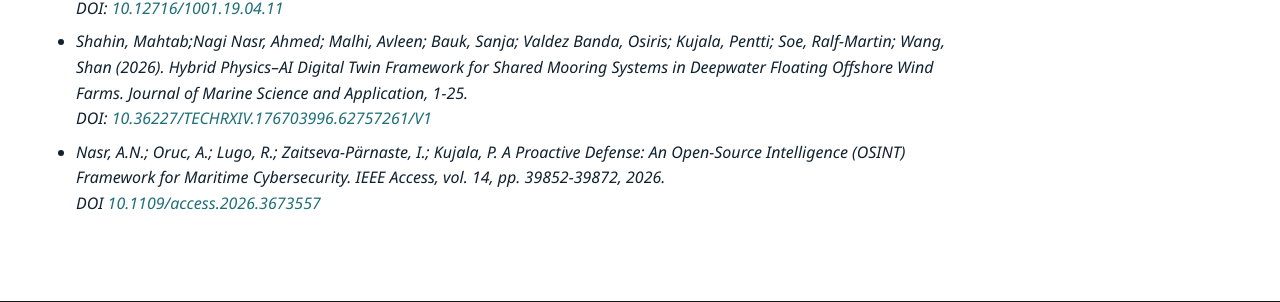
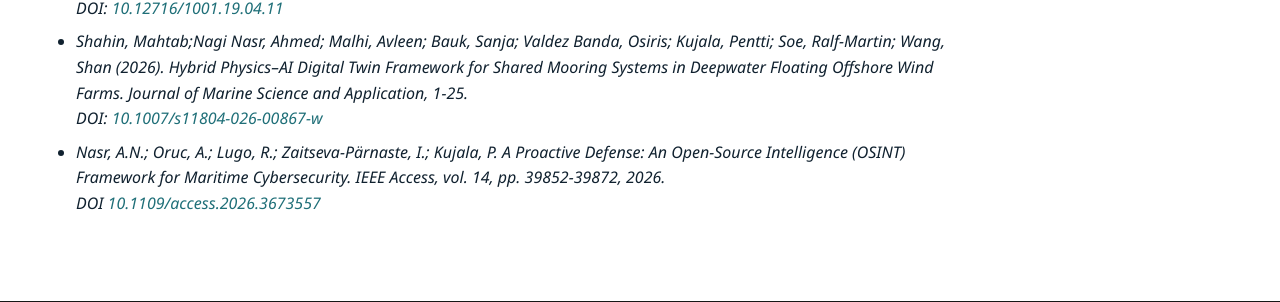
Before and after one commit to ahmdngi/notes.oversight.ee, an MkDocs documentation site: the page built from docs/content/about.md, in a window 1280 px wide and 900 px high, scrolled down 4136 px. Shown: the part 535-837 px from the top of the window. Built offline with MkDocs 1.6.1 and Material for MkDocs 9.7.7, drawn with Linux system fonts in a browser that asks for light colours; comment, search, counter and statistics services are not loaded.

Commit message:
update publications

```diff
--- a/docs/content/about.md
+++ b/docs/content/about.md
@@ -150,6 +150,6 @@
 - *Nasr, Ahmed Nagi; Vaarandi, Risto; Zaitseva-Pärnaste, Inga; Kujala, Pentti (2025). Maritime Security Operations Center (M-SOC): Systematic Literature Review, Research Gaps and Future Areas to Investigate. TransNav the International Journal on Marine Navigation and Safety of Sea Transportation, 19 (4),  1141−1155.
 DOI: [10.12716/1001.19.04.11](https://www.researchgate.net/publication/399258521_Maritime_Security_Operations_Center_M-SOC_Systematic_Literature_Review_Research_Gaps_and_Future_Areas_to_Investigate)*
 - *Shahin, Mahtab;Nagi Nasr, Ahmed; Malhi, Avleen; Bauk, Sanja; Valdez Banda, Osiris; Kujala, Pentti; Soe, Ralf-Martin; Wang, Shan (2026). Hybrid Physics–AI Digital Twin Framework for Shared Mooring Systems in Deepwater Floating Offshore Wind Farms. Journal of Marine Science and Application,  1−25.
-DOI: [10.36227/TECHRXIV.176703996.62757261/V1](https://doi.org/10.36227/techrxiv.176703996.62757261/v1)*
+DOI: [10.1007/s11804-026-00867-w](https://doi.org/10.1007/s11804-026-00867-w)*
 - *Nasr, A.N.; Oruc, A.; Lugo, R.; Zaitseva-Pärnaste, I.; Kujala, P. A Proactive Defense: An Open-Source Intelligence (OSINT) Framework for Maritime Cybersecurity. IEEE Access, vol. 14, pp. 39852-39872, 2026.
 DOI [10.1109/access.2026.3673557](https://doi.org/10.1109/access.2026.3673557)*
```
